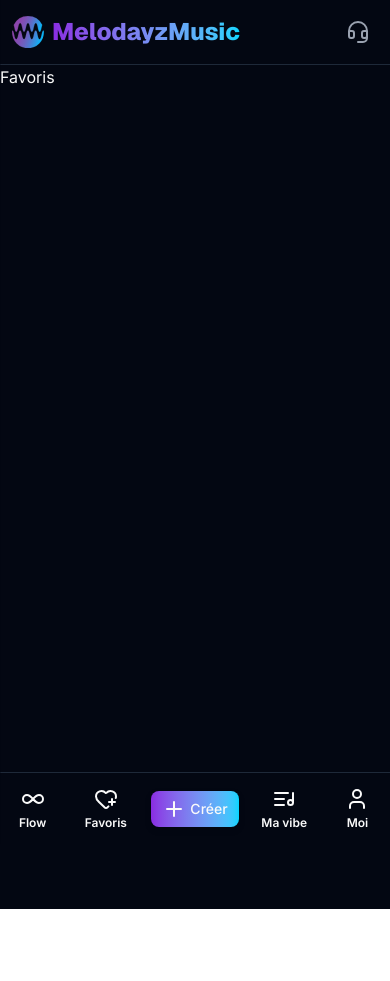
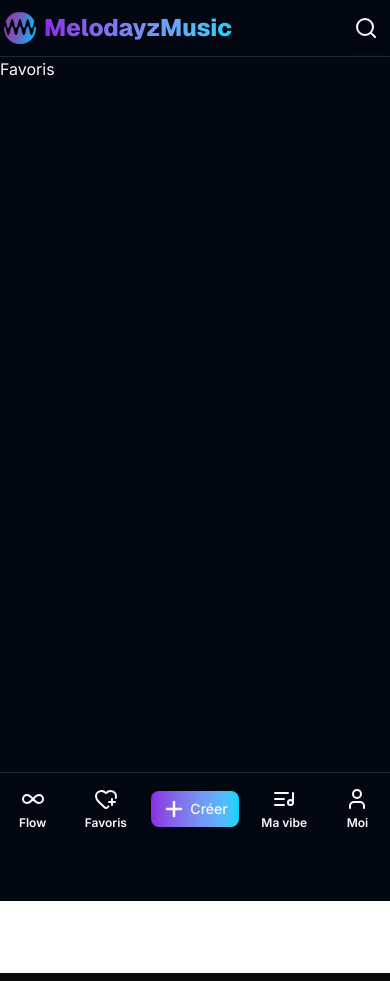
Before and after one commit to bossnare/melodayzmusic, a Next.js app in the folder apps/client/: page /dashboard/favoris in a window 390 px wide. Built offline with nearby package versions, Linux system fonts and the light colour scheme.

Commit message:
client: update NavBar on desktop and mobile, update navBottom navigation tab

```diff
--- a/apps/client/src/app/custom.css
+++ b/apps/client/src/app/custom.css
@@ -1,10 +1,3 @@
-@layer base {
-  /* for body, content, text */
-  body {
-    @apply scroll-smooth;
-  }
-}
-
 /* @layer utilities {
   .container {
     margin-inline: auto;
@@ -13,11 +6,13 @@
   }
 } */
 
-@layer components {
-  .cta {
-    @apply bg-gradient-to-r from-[#8a2be2] hover:opacity-80 transition-opacity duration-300 to-[#00D4FF];
+@layer base {
+  body {
+    text-rendering: optimizeLegibility;
+    -webkit-font-smoothing: antialiased;
+    -moz-osx-font-smoothing: grayscale;
   }
-  .text-gradient {
-    @apply bg-gradient-to-r text-transparent bg-clip-text from-[#8a2be2] to-[#00D4FF];
+  html {
+    @apply scroll-smooth;
   }
 }
--- a/apps/client/src/app/dashboard/layout.tsx
+++ b/apps/client/src/app/dashboard/layout.tsx
@@ -1,3 +1,5 @@
+'use client';
+
 import { Aside } from '@/components/Aside';
 import { Header } from '@/components/Header';
 import { NavBottom } from '@/components/NavBottom';
--- a/apps/client/src/components/Aside.tsx
+++ b/apps/client/src/components/Aside.tsx
@@ -11,9 +11,9 @@ export const Aside = () => {
   return (
     <aside
       id="side-bar"
-      className="fixed top-0 left-0 z-10 overflow-y-auto -translate-x-full bg-white md:sticky md:translate-x-0 dark:bg-gray-950 h-dvh w-8/9 md:w-64 xl:flex-none"
+      className="fixed top-0 left-0 z-10 overflow-y-auto -translate-x-full bg-white md:sticky md:translate-x-0 dark:bg-gray-950/98 h-dvh w-8/9 md:w-64 xl:flex-none"
     >
-      <div className="hidden lg:block px-2 py-4">
+      <div className="hidden px-2 py-4 lg:block">
         <figure className="flex items-center gap-2">
           <Image
             className="w-8"
@@ -23,7 +23,7 @@ export const Aside = () => {
             width={100}
             height={100}
           />
-          <h2 className="text-2xl font-extrabold text-gradient fon">
+          <h2 className="text-2xl font-extrabold select-none text-gradient">
             MelodayzMusic
           </h2>
         </figure>
@@ -32,7 +32,7 @@ export const Aside = () => {
         <div
           className="*:py-3 *:px-1 *:min-w-10 *:text-left *:rounded-md flex flex-col *:flex *:gap-2
         *:items-center *:hover:bg-gray-100 dark:*:hover:bg-gray-900 *:transition-all *:duration-200
-        *:ease-in gap-1 pt-2 pb-10 px-4"
+        *:ease-in gap-1 pt-2 pb-10 px-2"
         >
           <div className="flex flex-col *:px-2 *:flex !p-0 *:py-3 *:w-full overflow-hidden !gap-0">
             <div
--- a/apps/client/src/components/Header.tsx
+++ b/apps/client/src/components/Header.tsx
@@ -2,7 +2,7 @@ import { NavBar } from './Navbar';
 
 export const Header = () => {
   return (
-    <header className="sticky top-0 left-0 w-full px-2 py-1 border-b z-7 border-b-gray-200 dark:border-b-gray-800 md:border-0 bg-gray-950">
+    <header className="sticky top-0 left-0 w-full px-1 py-2 border-b sm:px-6 z-7 border-b-gray-200 dark:border-b-gray-800 md:border-0 bg-gray-950">
       <NavBar />
     </header>
   );
--- a/apps/client/src/components/NavBottom.tsx
+++ b/apps/client/src/components/NavBottom.tsx
@@ -1,6 +1,9 @@
+'use client';
+
 import { ListMusic, Infinity, HeartPlus, Plus, User } from 'lucide-react';
 import Link from 'next/link';
 import { Button } from './ui/button';
+import { usePathname } from 'next/navigation';
 
 export const NavBottom = () => {
   const nav = [
@@ -34,30 +37,33 @@ export const NavBottom = () => {
         tab.label === 'button' ? (
           <div
             key={tab.id}
-            className="relative flex items-center justify-center px-4 w-30 md:w-70 text-md md:text-lg lg:text-xl"
+            className="relative flex items-center justify-center px-4 bg-red-200 w-30 md:w-70 text-md md:text-lg lg:text-xl"
           >
             <Button
               className={
-                'cta absolute text-accent-foreground dark:text-accent-foreground drop-shadow-md py-2.5 md:py-2 text-center font-medium w-22 flex justify-center items-center gap-1 md:gap-2 md:w-1/2'
+                'cta absolute text-accent-foreground select-none dark:text-accent-foreground drop-shadow-md py-2.5 md:py-2 text-center font-medium w-22 flex justify-center items-center gap-1 md:gap-2 md:w-1/2'
               }
             >
               <>
-                <Plus className="size-6" />
+                <Plus strokeWidth={2.5} className="size-6" />
                 <span>Créer</span>
               </>
             </Button>
           </div>
         ) : (
-          <Link
-            className="flex flex-col items-center justify-center gap-1 py-1 text-xs font-semibold md:gap-2 md:flex-row bg-amber-20 md:text-base w-22 md:w-40 min-h-14 max-h-14"
-            href={tab.href as string}
+          <div
+            className="flex items-center justify-center py-1 text-xs font-semibold md:text-base w-22 md:w-40 min-h-14 max-h-14"
             key={tab.id}
           >
             <>
-              {tab.icon}
-              <span className={`select-none`}>{tab.label}</span>
+              <Link
+                href={tab.href as string}
+                className={`select-none flex flex-col items-center hover:text-muted-foreground justify-center gap-1 md:gap-2 md:flex-row`}
+              >
+                {tab.icon} {tab.label}
+              </Link>
             </>
-          </Link>
+          </div>
         )
       )}
     </nav>
--- a/apps/client/src/components/Navbar.tsx
+++ b/apps/client/src/components/Navbar.tsx
@@ -1,7 +1,7 @@
 'use client';
 
 import { MotionButton } from '@/components/motions/motionButton';
-import { Columns2, Headset, X } from 'lucide-react';
+import { Search, X } from 'lucide-react';
 import Image from 'next/image';
 import { useState } from 'react';
 
@@ -19,55 +19,56 @@ export const NavBar = () => {
   };
 
   return (
-    <nav className="flex flex-wrap justify items-center gap-0 md:gap-4 *:min-w-10 *:p-1  *:flex *:items-center *:flex-wrap *:min-h-0">
+    <nav className="flex items-center justify-between justify lg:gap-4">
       {/* mampiasa end, inona? raha samy misy dashboard ilay route dia ilay active foana active fa tsy miaraka index */}
-      <button
+      {/* <button
         className={
           '!hidden rounded-full bg-black/5 border-gray-300 border font-black'
         }
       >
         <Columns2 size={30} />
-      </button>
-      <div className="flex-1 grow lg:!hidden">
+      </button> */}
+      <div className="lg:!hidden">
         <figure className="flex items-center gap-2">
           <Image
             className="w-8"
             alt="meloicon"
             src={'/icons/meloicon_x65.svg'}
             loading="lazy"
-            width={100}
-            height={100}
+            width={1000}
+            height={1000}
           />
-          <h2 className="text-2xl font-extrabold text-gradient fon">
+          <h2 className="text-2xl font-extrabold select-none text-gradient">
             MelodayzMusic
           </h2>
         </figure>
       </div>
-      <div className="flex-1 md:flex-2 !grid !grid-cols-2">
-        <div className="col-start-2 md:col-span-2 lg:col-start-2 input-text flex rounded-full overflow-hidden justify-end md:justify-center items-center *:h-12 *:flex *:justify-center *:active:bg-gray-200">
+      <div className="w-auto lg:w-[60%]">
+        <div
+          className="
+          flex items-center transition-all lg:h-13 overflow-hidden duration-200 lg:border-2 border-gray-800
+          rounded-sm
+        lg:has-[input:active]:bg-gray-900 lg:has-[input:focus]:ring-ring lg:has-[input:focus]:ring-2 shadow-sm"
+        >
           <input
             onChange={handleChange}
             type="text"
-            name="querySearch"
-            className="hidden px-4 bg-transparent border-0 md:block ring-0 grow"
+            name="querySearch "
+            placeholder="Artist, Song, Albums, Flow..."
+            className="!hidden w-full px-2 bg-transparent border-0 outline-0 lg:!block"
           />
           <div
-            role="search-button"
-            className={`shrink ${
-              isNull ? 'w-0 opacity-0 rotate-90' : 'w-10 rotate-0 opacity-100'
-            } items-center transition-all duration-150 ease-in-out text-xl  input-tex border-r-0 border-b-0 border-t-0 text-gray-400 hover:text-gray-500`}
+            className={`${
+              isNull ? 'scale-0 opacity-0 w-0' : 'scale-100 w-auto opacity-100'
+            }  transition-transform duration-150 ease-in-out !hidden lg:!block`}
           >
             <MotionButton>
-              {' '}
-              <X />{' '}
+              <X className="size-auto" />
             </MotionButton>
           </div>
-          <div
-            role="search-button"
-            className="items-center w-10 text-2xl text-gray-400 bg-transparent border-t-0 border-b-0 border-r-0 rounded-r-full shrink input-text hover:text-gray-500"
-          >
+          <div role="search-button" className="lg:mr-1">
             <MotionButton>
-              <Headset className="size-auto" />
+              <Search className="stroke-accent-foreground size-auto" />
             </MotionButton>
           </div>
         </div>
--- a/apps/client/src/components/songs/ContentStream.tsx
+++ b/apps/client/src/components/songs/ContentStream.tsx
@@ -57,13 +57,13 @@ export const ContentStream = () => {
   }
 
   return (
-    <section className="w-full pt-10 pb-20 min-h-dvh bg-gray-50 dark:bg-gray-950 sm:px-4">
-      <h2 className="flex !items-center gap-2 px-2 mb-4 font-bold text-2xl md:text-3xl">
+    <section className="w-full pt-10 pb-20 min-h-dvh bg-gray-50 dark:bg-gray-950 sm:px-6">
+      <h2 className="flex !items-center gap-2 px-4 sm:px-1 mb-4 font-bold text-2xl md:text-3xl">
         <span>Top Artists</span> <Star className="fill-accent-foreground" />
       </h2>
       <div
         className="max-w-full h-20 flex-nowrap overflow-x-hidden
-      mb-10 px-2 flex items-center *:size-15 md:*:size-20
+      mb-10 flex items-center px-4 sm:px-1 *:size-15 md:*:size-20
       *:bg-gray-100 dark:*:bg-gray-900 gap-4 *:rounded-full"
       >
         <div></div>
--- a/apps/client/src/components/songs/SongCard.tsx
+++ b/apps/client/src/components/songs/SongCard.tsx
@@ -73,14 +73,17 @@ export const SongCard = ({ song }: SongProps) => {
           {song.title}
         </CardTitle>
         <CardDescription className="flex items-center justify-between w-full">
-          <span className="font-medium capitalize min-w-auto max-w-[70%] sm:max-w-[60%] truncate transition-colors duration-200 cursor-pointer select-none hover:text-accent-foreground text-base sm:text-sm line-clamp-1">
+          <span
+            className="font-medium capitalize min-w-auto max-w-[70%] sm:max-w-[60%]
+          truncate transition-colors duration-200 cursor-pointer select-none hover:text-accent-foreground text-base sm:text-sm line-clamp-1"
+          >
             {song.artist}
           </span>
           <span className="mr-2 text-xs lg:text-[10px] text-right truncate line-clamp-1">
             {timeAgo(song.createdAt)}
           </span>
         </CardDescription>
-        <CardDescription className="w-full text-base sm:text-sm truncate first-letter:capitalize line-clamp-1">
+        <CardDescription className="w-full text-base truncate sm:text-sm first-letter:capitalize line-clamp-1">
           {song.description}
         </CardDescription>
       </CardFooter>
--- a/apps/client/src/styles/globals.css
+++ b/apps/client/src/styles/globals.css
@@ -140,3 +140,12 @@
     cursor: pointer;
   }
 }
+
+@layer components {
+  .cta {
+    @apply bg-gradient-to-r from-[#8a2be2] hover:opacity-80 transition-opacity duration-300 to-[#00D4FF];
+  }
+  .text-gradient {
+    @apply bg-gradient-to-r text-transparent bg-clip-text from-[#8a2be2] to-[#00D4FF];
+  }
+}
```
Also changed, not shown: apps/client/src/styles/tailwind.css.
